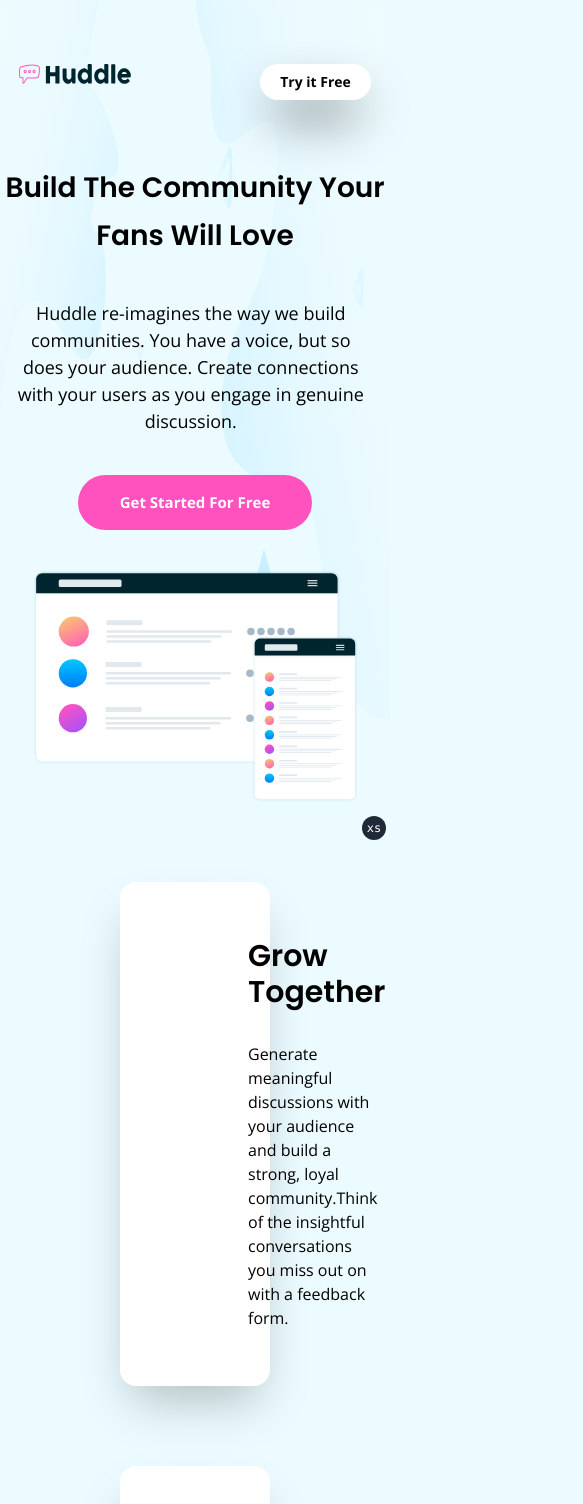
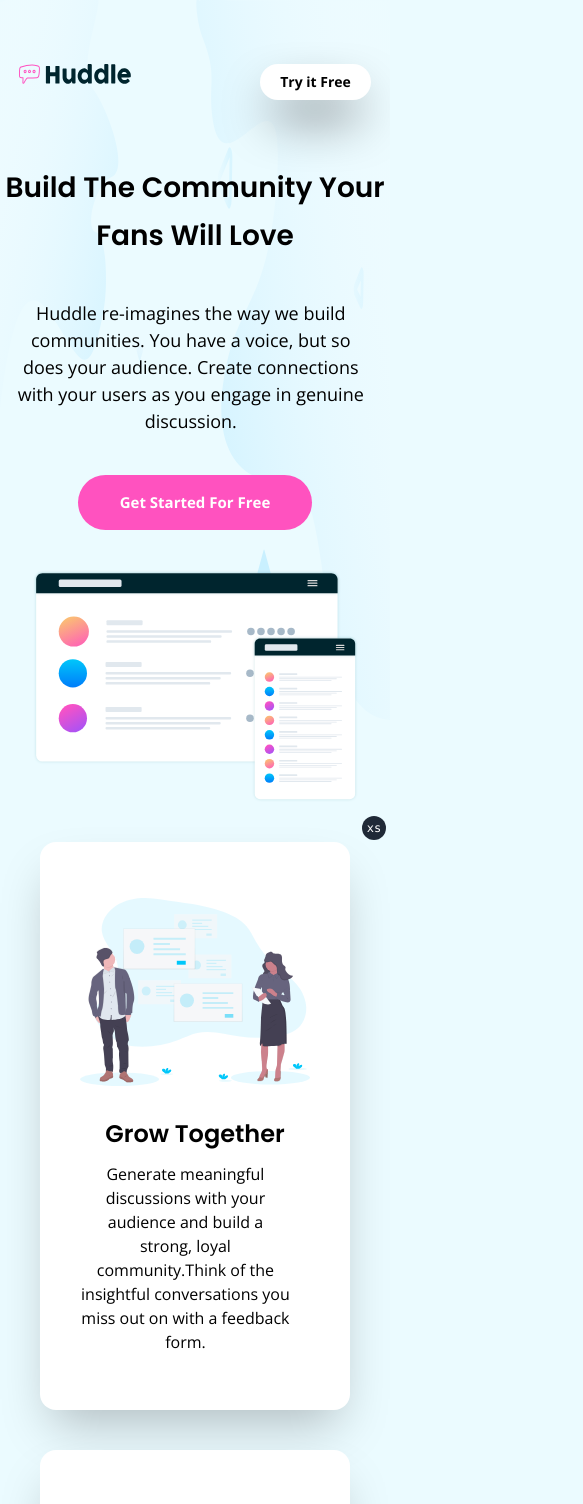
Before and after one commit to sheikhfarook/huddle--landing-page-with-alternating, a React (Vite) app: page / in a window 390 px wide. Shown: the top 1504 px of the page, 583 px wide, since content can reach past the window. Built offline with nearby package versions, Linux system fonts and the light colour scheme.

Commit message:
complete the  task

```diff
--- a/package.json
+++ b/package.json
@@ -11,7 +11,8 @@
   },
   "dependencies": {
     "react": "^18.2.0",
-    "react-dom": "^18.2.0"
+    "react-dom": "^18.2.0",
+    "react-responsive": "^9.0.2"
   },
   "devDependencies": {
     "@types/react": "^18.2.43",
--- a/src/Container/container.jsx
+++ b/src/Container/container.jsx
@@ -12,24 +12,25 @@ const Container = () => {
       right: true,
     },
     {
-      id: 1,
+      id: 2,
       heading: "Flowing Conversations",
       desc: "You wouldn't paginate a conversation in real life, so why do it online? Our threadshave just-in-time loading for a more natural flow.",
       img: flowing,
       right: false,
     },
     {
-      id: 1,
+      id: 3,
       heading: "Your Users",
       desc: " It takes no time at all to integrate Huddle with your app's authentication solution.This means, once signed in to your app, your users can start chatting immediately.",
       img: users,
       right: true,
     },
   ];
+
   return (
     <div>
       {card?.map((carddetails) => (
-        <div key={card?.id}>
+        <div key={card?.id} className="">
           <CardContectComponent
             headline={carddetails?.heading}
             info={carddetails?.desc}
--- a/src/components/Card/CardComponent.jsx
+++ b/src/components/Card/CardComponent.jsx
@@ -1,23 +1,25 @@
 const CardContectComponent = ({ headline, info, growimage, RightPic }) => {
   return (
     <div>
-      <div className="m-20">
-        <div className="flex m-10 rounded-2xl shadow-2xl bg-white ">
-          <div className="mx-20 my-14 flex space-x-28 ml-32">
-            {!RightPic && (
-              <div>
-                <img src={growimage} alt="" />
-              </div>
-            )}
-            <div className="m-auto  space-y-8 ">
-              <h1 className="font-poppins text-3xl">{headline}</h1>
+      <div className="m-20 max-sm:m-0">
+        <div
+          className="flex flex-row m-10 rounded-2xl shadow-2xl bg-white
+          max-sm:flex-col ">
+          <div
+            className={`${
+              RightPic ? "flex-row-reverse" : "flex-row"
+            } mx-20 my-14 ml-32 flex lg:flex-row lg:mx-20 md:space-x-28 md:flex-col
+            md:mx-10 max-sm:flex-col max-sm:mx-10`}>
+            <div>
+              <img className="" src={growimage} alt="" />
+            </div>
+
+            <div className="m-auto space-y-3 text-center md:mt-10 lg:my-auto md:text-left  ">
+              <h1 className="font-poppins text-3xl max-sm:text-2xl mt-8  md:m-0">
+                {headline}
+              </h1>
               <p className="font-opensans w-11/12">{info}</p>
             </div>
-            {RightPic && (
-              <div>
-                <img src={growimage} alt="" />
-              </div>
-            )}
           </div>
         </div>
       </div>
--- a/src/components/footer/contactdetails.jsx
+++ b/src/components/footer/contactdetails.jsx
@@ -9,29 +9,33 @@ import instagram from "../../assets/images/instagram.svg";
 const ContactDetails = () => {
   return (
     <div className="bg-[#00252E] text-white ">
-      <div className="p-24 pt-[13rem] flex ">
-        <div className="space-y-5 w-2/4">
+      <div className="p-24 pt-[13rem] flex lg:flex-row md:flex-col  max-sm:flex-col max-sm:px-10">
+        <div className="space-y-5 lg:w-2/4 md:w-full max-sm:w-full">
           <div>
-            <img src={huddlelogo} alt="" />
+            <img
+              className="lg:justify-start lg:m-0 md:m-auto "
+              src={huddlelogo}
+              alt=""
+            />
           </div>
-          <div className="flex gap-5 pt-5">
+          <div className="flex flex-row gap-5 pt-5 lg:m-0 lg:justify-start md:m-auto md:justify-center">
             <img className="h-5 mt-1" src={location} alt="" />
-            <p className="w-3/5 font-opensans">
+            <p className="w-3/5 font-opensans max-sm:w-[260px] ">
               {" "}
               Lorem ipsum dolor sit amet, consectetur adipiscing elit, sed do
               eiusmod tempor incididunt ut labore et dolore magna aliqua
             </p>
           </div>
-          <div className="flex gap-5 font-opensans">
+          <div className="flex gap-5 font-opensans lg:m-0 lg:justify-start md:m-auto md:justify-center">
             <img src={phone} alt="" />
             <p> +1-543-123-4567</p>
           </div>
-          <div className="flex gap-5 font-opensans">
+          <div className="flex gap-5 font-opensans lg:m-0 lg:justify-start md:m-auto md:justify-center">
             <img src={email} alt="" />
             <p> example@huddle.com</p>
           </div>
         </div>
-        <div className="flex gap-10 my-auto font-opensans">
+        <div className="flex flex-row gap-10 my-auto font-opensans lg:m-0 lg:justify-start md:m-auto md:justify-center lg:mt-0 md:mt-10 max-sm:mt-14 max-sm:gap-4 max-sm:flex-col">
           <div className="space-y-4">
             <div>About Us</div>
             <div>What We Do</div>
@@ -43,10 +47,10 @@ const ContactDetails = () => {
             <div>Contact Us</div>
           </div>
         </div>
-        <div className="flex gap-3 ml-36 mt-[70px] ">
+        <div className="flex gap-3 ml-36 mt-[70px] lg:m-0 lg:justify-start lg:mt-0 md:m-auto md:justify-center md:mt-10 max-sm:m-auto max-sm:mt-20 ">
           <div>
             <img
-              className="border-2 p-2 h-9 w-9  rounded-full"
+              className="border-2 p-2 h-9 w-9 rounded-full md:"
               src={facebook}
               alt=""
             />
@@ -59,6 +63,11 @@ const ContactDetails = () => {
           </div>
         </div>
       </div>
+      <div className="text-right mr-32 max-sm:m-auto max-sm:mr-6 ">
+        <p className="bottom-16 lg:mr-0 md:mr-20  max-sm:bottom-14  relative">
+          &copy; Copyright 2018 Huddle. All rights reserved.
+        </p>
+      </div>
     </div>
   );
 };
--- a/src/components/footer/offering-card.jsx
+++ b/src/components/footer/offering-card.jsx
@@ -1,12 +1,18 @@
 const OfferingCard = () => {
   return (
-    <div className="m-auto w-1/2 shadow-2xl rounded-2xl  text-center bg-white relative top-[6rem]">
-      <div className="p-12 space-y-9">
-        <div className="text-3xl font-poppins">
+    <div
+      className="m-auto w-1/2 shadow-2xl rounded-2xl text-center bg-white relative top-[6rem]
+    max-sm:w-[20rem]">
+      <div className="py-12 px-3.5 space-y-9 max-sm:space-y-6">
+        <div className="text-3xl font-poppins max-sm:text-[17px] max-sm:w-full">
           Ready To Build Your Community?
         </div>
-        <div className="font-opensans font-[700] bg-[#FF52BF] rounded-full text-white h-16 w-3/5 m-auto">
-          <p className="py-[17px] text-xl">Get Started For Free</p>
+        <div
+          className="font-opensans font-[700] bg-[#FF52BF] rounded-full text-white h-16 w-3/5 m-auto
+         max-sm:w-3/4 max-sm:h-14">
+          <p className="py-[17px] text-xl max-sm:py-[13px] max-sm:text-[13px]">
+            Get Started For Free
+          </p>
         </div>
       </div>
     </div>
--- a/src/components/header/header.jsx
+++ b/src/components/header/header.jsx
@@ -18,23 +18,26 @@ const Header = () => {
         </div>
       </div>
       {/* hero */}
-      <div className="mx-20 flex flex-row max-sm:flex-col max-sm:text-center max-sm:m-auto ">
-        <div className="space-y-10 m-auto">
-          <h1 className="font-poppins text-[41px] w-3/4 leading-[3rem] max-sm:text-[28px] max-sm:w-full">
+      <div className="mx-20 flex lg:flex-row md:flex-col max-sm:flex-col max-sm:text-center max-sm:m-auto ">
+        <div className="space-y-10 m-auto lg:text-left md:text-center ">
+          <h1 className="font-poppins text-[41px] w-3/4 leading-[3rem] lg:m-0 md:m-auto max-sm:text-[28px] max-sm:w-full ">
             Build The Community Your Fans Will Love
           </h1>
-          <p className="font-opensans text-[18px] w-11/12 max-sm:ml-3">
+          <p className="font-opensans text-[18px] w-11/12 lg:m-0 md:m-auto max-sm:ml-3 ">
             Huddle re-imagines the way we build communities. You have a voice,
             but so does your audience. Create connections with your users as you
             engage in genuine discussion.
           </p>
           <div
-            className="font-opensans rounded-full w-2/5 px-[2.8rem] text-[15px] text-white bg-[#FF52BF]
+            className="font-opensans rounded-full w-2/5 text-[15px] text-white bg-[#FF52BF]
+          lg:m-0  md:m-auto
           max-sm:w-3/5 max-sm:px-4 max-sm:m-auto">
-            <p className="py-4 font-[700] ">Get Started For Free</p>
+            <p className="py-4 font-[700] 2xl:mx-20 xl:mx-10 lg:mx-1 md:mx-10 ">
+              Get Started For Free
+            </p>
           </div>
         </div>
-        <div className="w-[100rem] m-auto max-sm:w-10/12 max-sm:mt-10">
+        <div className=" m-auto lg:w-[100rem] md:w-full md:mt-32 max-sm:w-10/12 max-sm:mt-10 ">
           <img className="" src={mockups} alt="" />
         </div>
       </div>
```
Also changed, not shown: 1 other file (tests, documents, lock files or other folders).
